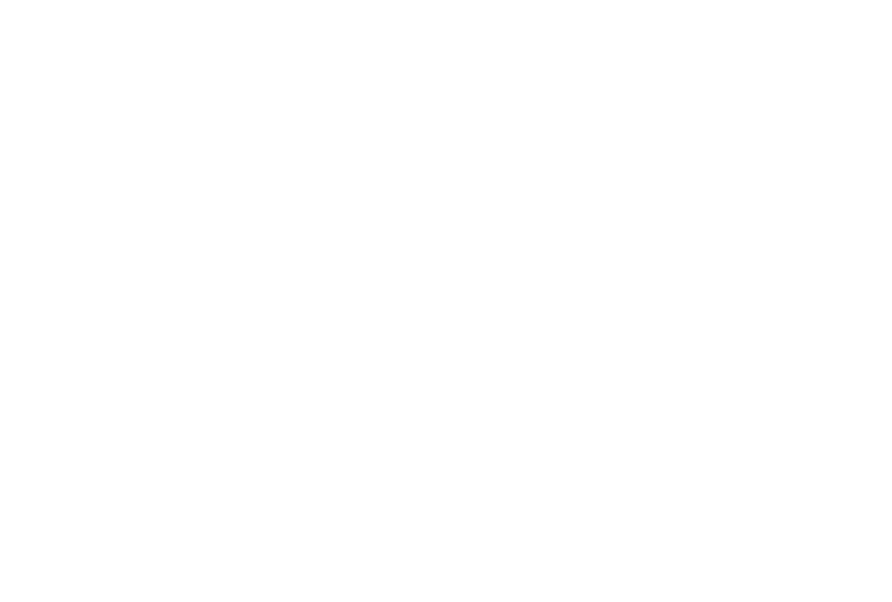
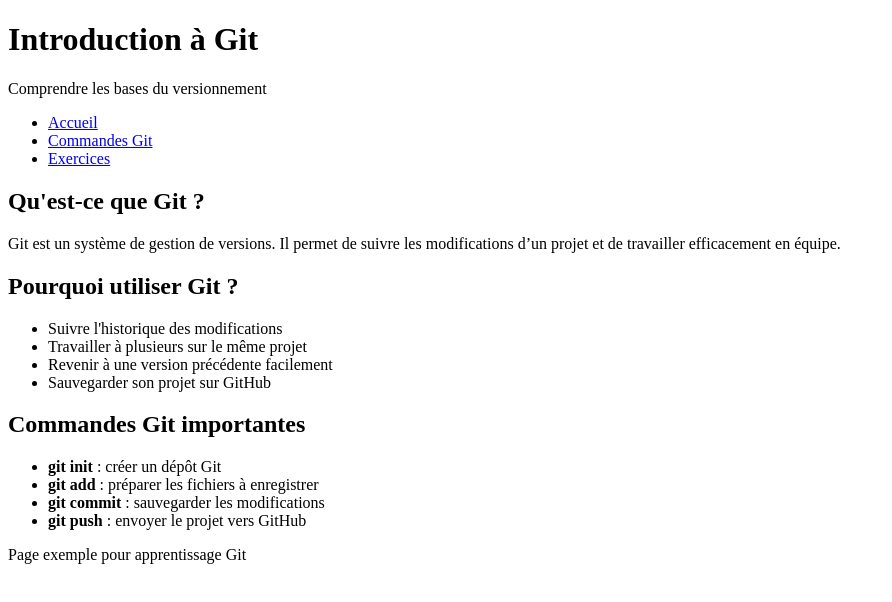
Before and after one commit to Plamedi15/premier-projet-Git, a plain HTML site: page index.html in a window 1280 px wide. Shown: the whole page, without its empty margins (0-892 px from the left). Drawn offline with Linux system fonts and the light colour scheme.

Commit message:
page index completé

```diff
--- a/index.html
+++ b/index.html
@@ -1,11 +1,53 @@
-<!DOCTYPE html>
-<html lang="en">
-<head>
-    <meta charset="UTF-8">
-    <meta name="viewport" content="width=device-width, initial-scale=1.0">
-    <title>Document</title>
-</head>
-<body>
+<!doctype html>
+<html lang="fr">
+ <head>
+ <meta charset="UTF-8" />
+ <meta name="viewport" content="width=device-width, initial-scale=1.0" />
 
-</body>
+ <title>Introduction à Git</title>
+ <link rel="stylesheet" href="style.css" />
+ </head>
+
+ <body>
+ <header>
+ <h1>Introduction à Git</h1>
+ <p>Comprendre les bases du versionnement</p>
+ </header>
+
+ <nav>
+ <ul>
+ <li><a href="#">Accueil</a></li>
+ <li><a href="#">Commandes Git</a></li>
+ <li><a href="#">Exercices</a></li>
+ </ul>
+ </nav>
+
+ <main>
+ <h2>Qu'est-ce que Git ?</h2>
+
+ <p>
+ Git est un système de gestion de versions. Il permet de suivre les
+ modifications d’un projet et de travailler efficacement en équipe.
+ </p>
+
+ <h2>Pourquoi utiliser Git ?</h2>
+
+ <ul>
+ <li>Suivre l'historique des modifications</li>
+ <li>Travailler à plusieurs sur le même projet</li>
+ <li>Revenir à une version précédente facilement</li>
+ <li>Sauvegarder son projet sur GitHub</li>
+ </ul>
+
+ <h2>Commandes Git importantes</h2>
+
+ <ul>
+ <li><strong>git init</strong> : créer un dépôt Git</li>
+ <li><strong>git add</strong> : préparer les fichiers à enregistrer</li>
+ <li><strong>git commit</strong> : sauvegarder les modifications</li>
+ <li><strong>git push</strong> : envoyer le projet vers GitHub</li>
+ </ul>
+ </main>
+ <footer>Page exemple pour apprentissage Git</footer>
+ </body>
 </html>
```
